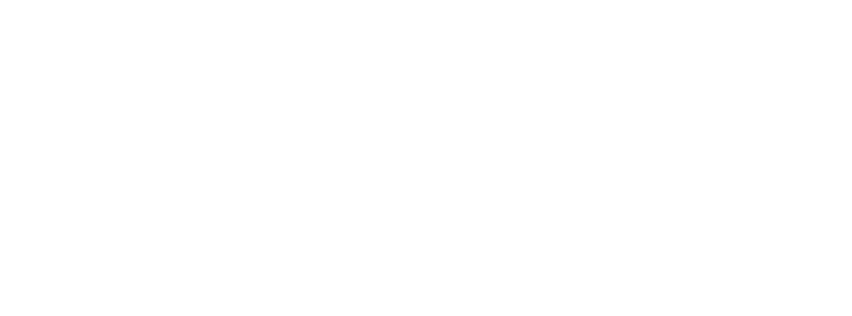
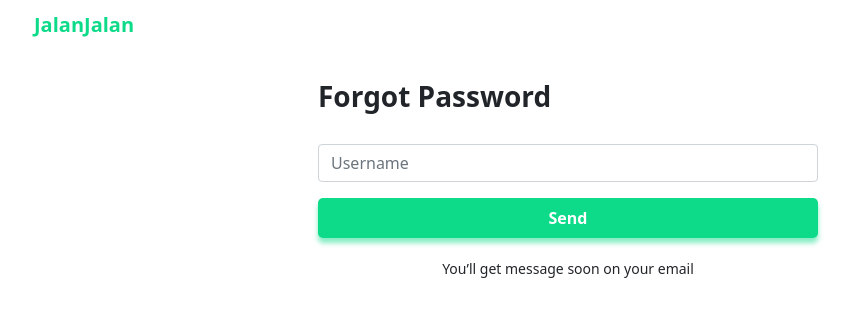
Before and after one commit to ekaadwar/JALAN-JALAN-FE-WEB, a React (Create React App) app: page /forgotPass in a window 1280 px wide. Shown: the top 316 px of the page, without its empty margins (72-924 px from the left). Built offline with nearby package versions, Linux system fonts and the light colour scheme.

Commit message:
Create a Forgot Password page, Add a link to the logo in the Auth header to the Login page

```diff
--- a/src/App.js
+++ b/src/App.js
@@ -3,6 +3,7 @@
 
 import Login from "./pages/Login";
 import Register from "./pages/Register";
+import ForgotPass from "./pages/ForgotPass";
 
 import Home from "./pages/Home";
 
@@ -13,6 +14,7 @@
         <Route path="/" exact component={Home} />
         <Route path="/login" component={Login} />
         <Route path="/register" component={Register} />
+        <Route path="/forgotPass" component={ForgotPass} />
       </Switch>
     </Router>
   );
--- a/src/components/AuthHeader.js
+++ b/src/components/AuthHeader.js
@@ -1,9 +1,9 @@
 import React from "react";
 import styled from "styled-components";
 import { Container } from "react-bootstrap";
+import { Link } from "react-router-dom";
 
 const Header = styled.div`
-  //   background-color: red;
   height: 50px;
   display: flex;
   justify-content: flex-start;
@@ -11,13 +11,18 @@
   font-weight: bold;
   font-size: 20px;
   color: #0ddb89;
-  //   font-family: "Poppins", sans-serif;
 `;
+
+const LinkStyle = {
+  textDecoration: "none",
+};
 
 export default function AuthHeader() {
   return (
     <Container>
-      <Header>JalanJalan</Header>
+      <Link style={LinkStyle} to="/login">
+        <Header>JalanJalan</Header>
+      </Link>
     </Container>
   );
 }
--- a/src/components/AuthStyles.js
+++ b/src/components/AuthStyles.js
@@ -21,9 +21,9 @@
 
 export const PAuth = styled.p`
   text-align: center;
-  margin: 0;
+  margin-bottom: 5px;
   padding: 0;
-  font-size: 12px;
+  font-size: 14px;
 `;
 
 export const Hr = styled.hr`
--- /dev/null
+++ b/src/pages/ForgotPass.js
@@ -0,0 +1,30 @@
+import React from "react";
+import { Container, Row, Col, Form } from "react-bootstrap";
+import AuthButton from "../components/AuthButton";
+import AuthHeader from "../components/AuthHeader";
+import { ContentWrapper, FormAuth, MaxWidth, PAuth } from "../components/AuthStyles";
+import AuthTitle from "../components/AuthTitle";
+
+export default function ForgotPass() {
+  return (
+    <Container>
+      <Row>
+        <Col>
+          <AuthHeader />
+          <ContentWrapper>
+            <MaxWidth>
+              <AuthTitle title="Forgot Password" />
+              <FormAuth>
+                <Form.Group className="mb-3" controlId="formBasicEmail">
+                  <Form.Control type="email" placeholder="Username" />
+                </Form.Group>
+                <AuthButton value="Send" isPrimary />
+              </FormAuth>
+              <PAuth>You’ll get message soon on your email</PAuth>
+            </MaxWidth>
+          </ContentWrapper>
+        </Col>
+      </Row>
+    </Container>
+  );
+}
--- a/src/pages/Login.js
+++ b/src/pages/Login.js
@@ -25,11 +25,11 @@
                 <Form.Group className="mb-3" controlId="formBasicPassword">
                   <Form.Control type="password" placeholder="Password" />
                 </Form.Group>
-                <AuthButton isPrimary />
+                <AuthButton value="Sign In" isPrimary />
               </FormAuth>
               <PAuth>Did you forgot your password?</PAuth>
               <PAuth>
-                <Link to="/forgot">Tap here for reset</Link>
+                <Link to="/forgotPass">Tap here for reset</Link>
               </PAuth>
               <Hr />
               <PAuth>don't have an account yet?</PAuth>
```
